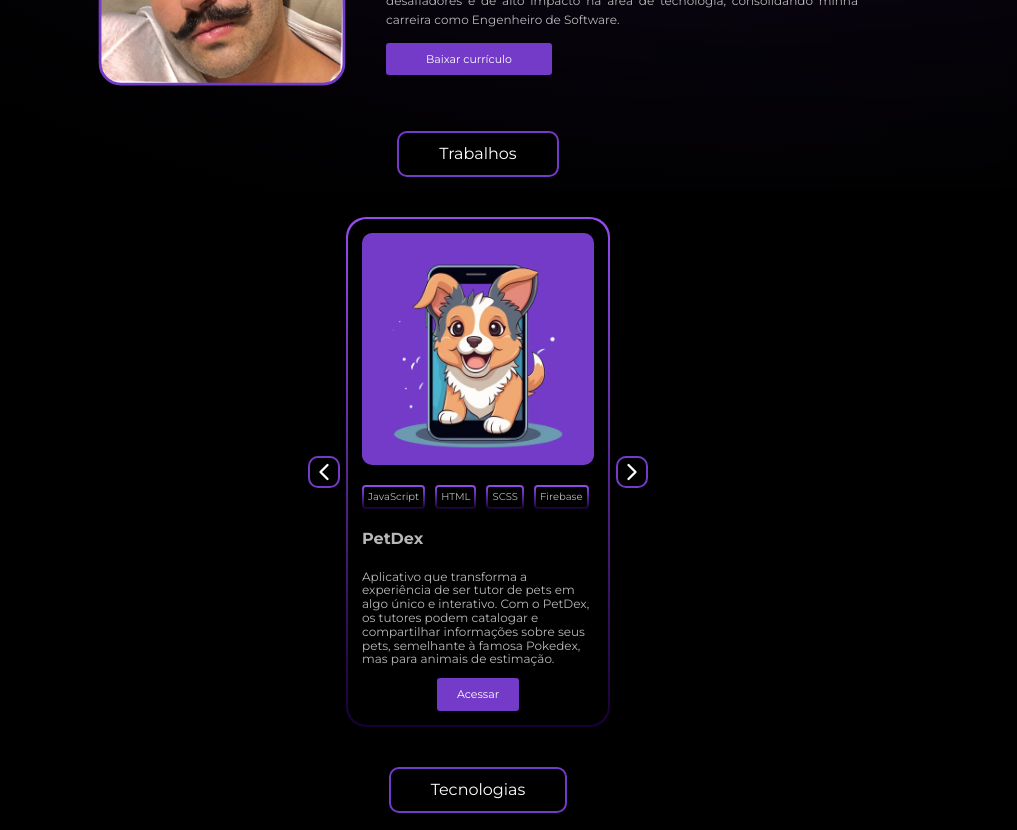
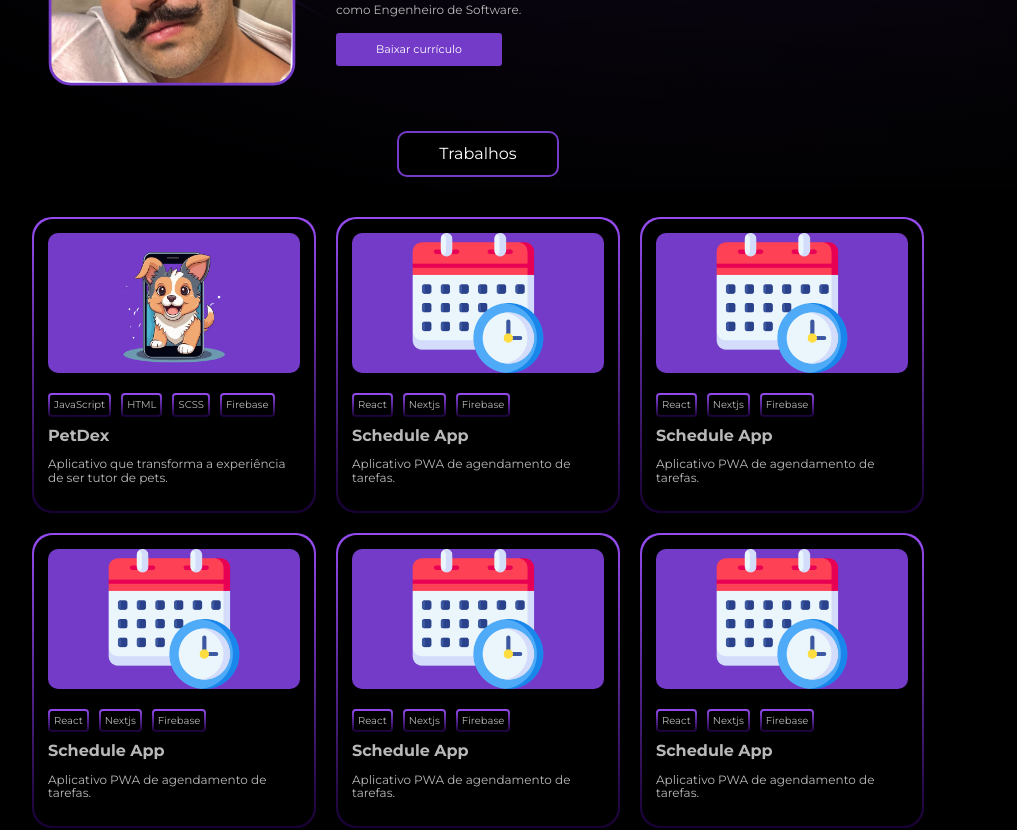
Before and after one commit to JonasGz/jonaschagasdev, a React (Vite) app: page / in a window 1280 px wide. Shown: the part 560-1390 px from the top of the page, without its empty margins (162-1179 px from the left). Built offline with nearby package versions, Linux system fonts and the light colour scheme.

Commit message:
feat: works desktop

```diff
--- a/src/App.scss
+++ b/src/App.scss
@@ -5,7 +5,7 @@
 
   &__section {
     width: 100%;
-    max-width: 80rem;
+    max-width: 90rem;
     display: flex;
     flex-direction: column;
     align-items: center;
--- a/src/components/works/components/work/work.scss
+++ b/src/components/works/components/work/work.scss
@@ -1,6 +1,6 @@
 .work {
   display: flex;
-  background: linear-gradient(0deg, #170033, #964CF0);
+  background: linear-gradient(0deg, #170033, #964cf0);
   padding: 0.2rem;
   border-radius: 2rem;
   width: 100%;
@@ -17,7 +17,7 @@
   }
 
   &__img {
-    background-color: #743BC8;
+    background-color: #743bc8;
     border-radius: 1rem;
     display: flex;
     justify-content: center;
@@ -38,7 +38,7 @@
   }
 
   &__container-tag {
-    background: linear-gradient(0deg, #170033, #964CF0);
+    background: linear-gradient(0deg, #170033, #964cf0);
     padding: 0.2rem;
     border-radius: 0.4rem;
     width: max-content;
@@ -65,7 +65,7 @@
 
   &__button {
     all: unset;
-    background-color: #743BC8;
+    background-color: #743bc8;
     color: #fff;
     font-size: 1.1rem;
     font-weight: 400;
@@ -75,3 +75,23 @@
     cursor: pointer;
   }
 }
+
+@media (min-width: 768px) {
+  .work {
+    max-width: 28rem;
+
+    &__img {
+      & img {
+        width: 14rem;
+      }
+    }
+
+    &__title {
+      margin: 1rem 0 0 0;
+    }
+
+    &__container-button {
+      display: none;
+    }
+  }
+}
--- a/src/components/works/works.scss
+++ b/src/components/works/works.scss
@@ -6,7 +6,7 @@
   &__btn {
     height: max-content;
     background-color: #000;
-    border: 0.2rem solid #743BC8;
+    border: 0.2rem solid #743bc8;
     border-radius: 1rem;
     display: flex;
   }
@@ -16,5 +16,19 @@
     width: 26.4rem;
     overflow: hidden;
   }
+}
 
+@media (min-width: 768px) {
+  .works {
+    &__btn {
+      display: none;
+    }
+
+    &__items {
+      width: 100%;
+      gap: 2rem;
+      flex-wrap: wrap;
+      justify-content: center;
+    }
+  }
 }
--- a/src/components/works/works.tsx
+++ b/src/components/works/works.tsx
@@ -20,14 +20,42 @@ export const Works = () => {
           img="/assets/projects/petdex.png"
           tags={["JavaScript", "HTML", "SCSS", "Firebase"]}
           title="PetDex"
-          description="Aplicativo que transforma a experiência de ser tutor de pets em algo único e interativo. Com o PetDex, os tutores podem catalogar e compartilhar informações sobre seus pets, semelhante à famosa Pokedex, mas para animais de estimação."
+          description="Aplicativo que transforma a experiência de ser tutor de pets."
         />
         <Work
           key={crypto.randomUUID()}
           img="/assets/projects/schedule.png"
           tags={["React", "Nextjs", "Firebase"]}
           title="Schedule App"
-          description="O Schedule PWA é um projeto mobile/desktop com a tecnologia PWA (Progressive Web App) com o objetivo de possibilitar o agendamento de tarefas."
+          description="Aplicativo PWA de agendamento de tarefas."
+        />
+        <Work
+          key={crypto.randomUUID()}
+          img="/assets/projects/schedule.png"
+          tags={["React", "Nextjs", "Firebase"]}
+          title="Schedule App"
+          description="Aplicativo PWA de agendamento de tarefas."
+        />
+        <Work
+          key={crypto.randomUUID()}
+          img="/assets/projects/schedule.png"
+          tags={["React", "Nextjs", "Firebase"]}
+          title="Schedule App"
+          description="Aplicativo PWA de agendamento de tarefas."
+        />
+        <Work
+          key={crypto.randomUUID()}
+          img="/assets/projects/schedule.png"
+          tags={["React", "Nextjs", "Firebase"]}
+          title="Schedule App"
+          description="Aplicativo PWA de agendamento de tarefas."
+        />
+        <Work
+          key={crypto.randomUUID()}
+          img="/assets/projects/schedule.png"
+          tags={["React", "Nextjs", "Firebase"]}
+          title="Schedule App"
+          description="Aplicativo PWA de agendamento de tarefas."
         />
       </div>
       <ChevronRight
```
